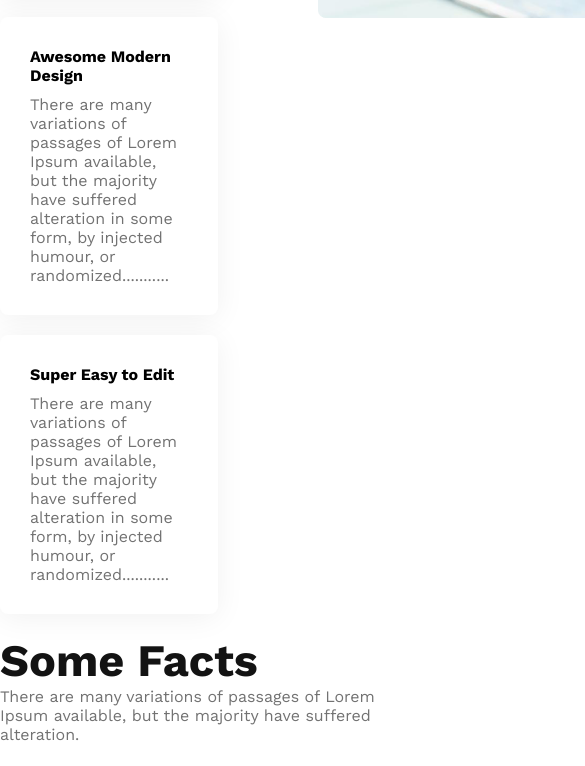
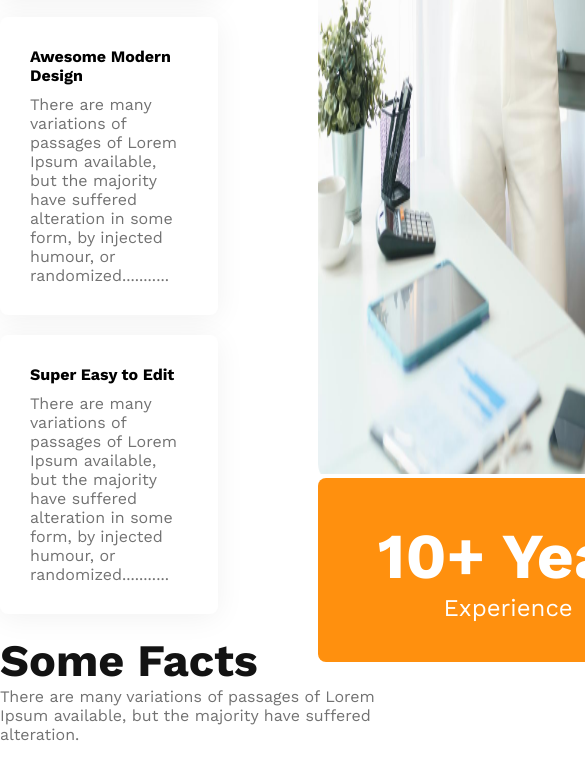
Before and after one commit to shahinkhalasi/g3-architects-website, a plain HTML site: page index.html in a window 390 px wide. Shown: the part 3564-4330 px from the top of the page, 585 px wide, since content can reach past the window. Drawn offline with nearby package versions, Linux system fonts and the light colour scheme.

Commit message:
made the features section responsive

```diff
--- a/index.html
+++ b/index.html
@@ -75,11 +75,12 @@
             </div>
             <div class="feature-img">
                 <img src="images/architect.png" alt="">
+                <div class="ten-years-badge">
+                    <h2>10+ Year</h2>
+                    <p>Experience</p>
+                </div>
             </div>
-            <div class="ten-years-badge">
-                <h2>10+ Year</h2>
-                <p>Experience</p>
-            </div>
+
         </section>
         <!-- Facts Section Starts -->
         <section class="facts">
--- a/styles/architect.css
+++ b/styles/architect.css
@@ -135,16 +135,25 @@ main {
     background: #FFF;
     box-shadow: 0px 4px 30px 0px rgba(0, 0, 0, 0.06);
 }
-
+.feature-img img{
+    height: 90%;
+    margin-left: 90px;
+}
 .ten-years-badge {
-    width: 342px;
+    width: 340px;
     color: #FFF;
     border-radius: 8px;
     background: #FF900E;
     padding: 40px;
+    text-align: center;
+    position: relative;
+    bottom: 100px;
 }
 .ten-years-badge h2{
     font-size: 4rem;
+}
+.ten-years-badge p{
+    font-size: 1.5rem;
 }
 /* Facts Section */
 .facts-card-container {
@@ -199,9 +208,13 @@ main {
 
     nav,
     .teams-container,
-    .facts-card-container,
+    .facts-card-container, .features
     .sponsors-img-container {
         flex-direction: column;
+    }
+    .feature-img img{
+        width: 90%;
+        margin-left: 0;
     }
 
     .teams-img-container {
@@ -217,6 +230,10 @@ main {
     .facts-card-container {
         gap: 20px;
     }
+    .ten-years-badge{
+        position: static;
+        max-width: 300px;
+    }
 }
 
 /* Medium Devices */
@@ -225,7 +242,7 @@ main {
         padding: 50px;
     }
 
-    nav,
+    nav, .features,
     .teams-container,
     .facts-card-container,
     .sponsors-img-container {
```
